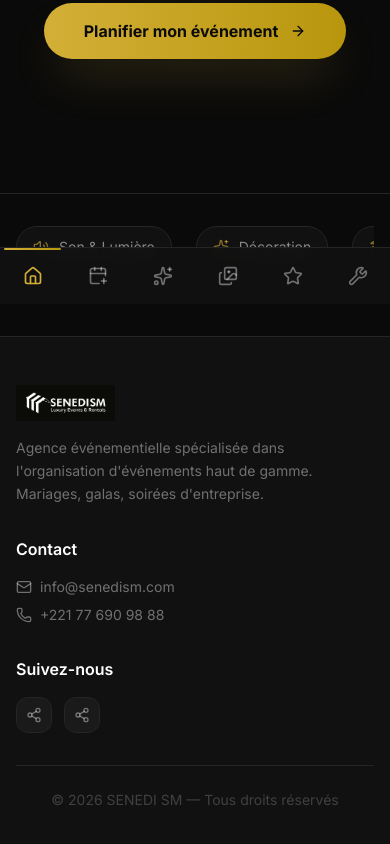
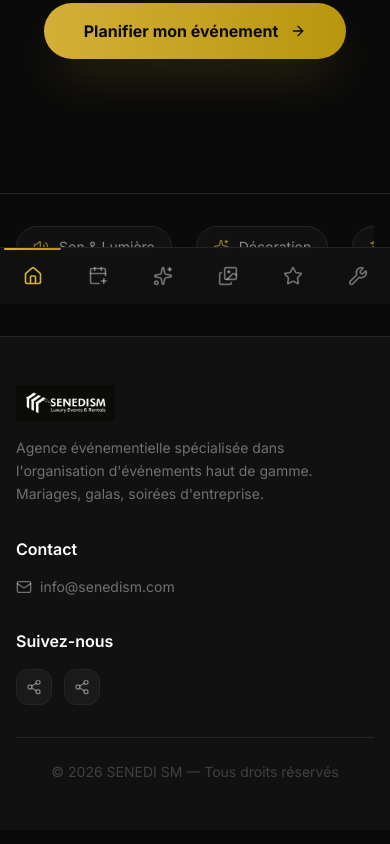
Before and after one commit to merouehrayan-web/senedi-app, a Next.js app: page / in a window 390 px wide. Shown: the part 540-1384 px from the top of the page. Built offline with nearby package versions, Linux system fonts and the light colour scheme.

Commit message:
Remove phone number from footer

```diff
--- a/src/components/Footer.tsx
+++ b/src/components/Footer.tsx
@@ -1,4 +1,4 @@
-import { Mail, Phone, Share2 } from "lucide-react";
+import { Mail, Share2 } from "lucide-react";
 import Image from "next/image";
 
 export default function Footer() {
@@ -28,13 +28,6 @@ export default function Footer() {
               >
                 <Mail className="w-4 h-4" />
                 info@senedism.com
-              </a>
-              <a
-                href="tel:+221776909888"
-                className="flex items-center gap-2 text-white/40 hover:text-gold transition-colors text-sm"
-              >
-                <Phone className="w-4 h-4" />
-                +221 77 690 98 88
               </a>
             </div>
           </div>
```
